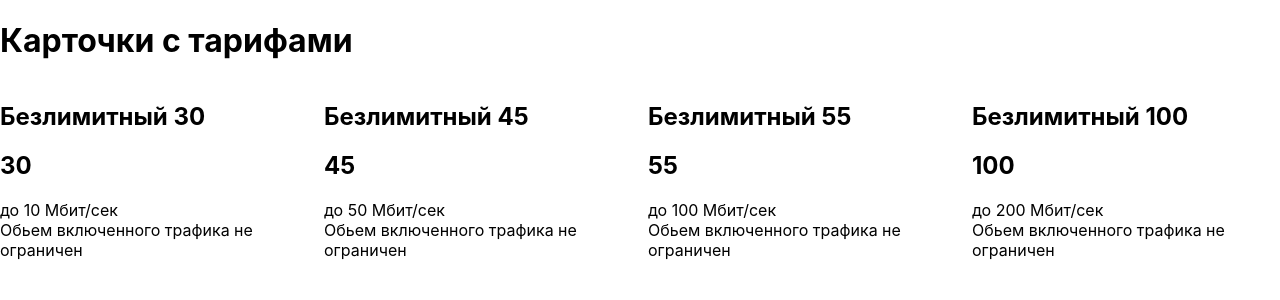
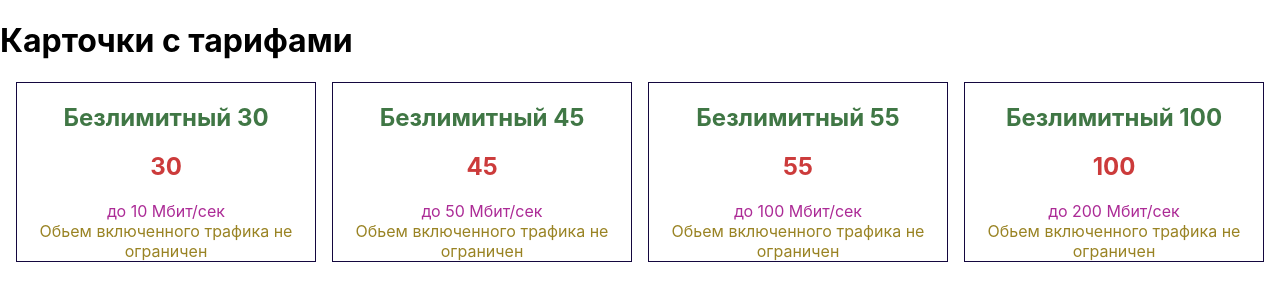
Before and after one commit to Oksana2211/react3, a React app: page / in a window 1280 px wide. Shown: the top 300 px of the page. Built offline with nearby package versions, Linux system fonts and the light colour scheme.

Commit message:
correction style

```diff
--- a/src/App.jsx
+++ b/src/App.jsx
@@ -1,4 +1,5 @@
 import Cards from "./components/RatesCards/RatesCards";
+import st from "./styles/index.css"
 
 
 const rates = [
@@ -39,7 +40,7 @@
   function App() {
     return(
       <div>
-        <h1>Карточки с тарифами</h1>
+        <h1 className={st.header}>Карточки с тарифами</h1>
         <Cards arr = {rates}/>
       </div>
     )
--- a/src/components/RatesCards/slyle.module.scss
+++ b/src/components/RatesCards/slyle.module.scss
@@ -1,4 +1,6 @@
 .cards{
+  text-align: center;
+  margin: 0 1rem 0 1rem;
   display: grid;
   grid-template-columns: 1fr 1fr 1fr 1fr;
   grid-template-rows: 1fr;
--- a/src/components/item/item.jsx
+++ b/src/components/item/item.jsx
@@ -1,12 +1,13 @@
+import st from "./style.module.scss"
 
 export default function Item(props) {
   console.log(props)
   return(
-    <section>
-    <h2>{props.item.name}</h2>
-    <h2>{props.item.price}</h2>
-    <div>{props.item.speed}</div>
-    <div>{props.item.info}</div>
+    <section className={st.card}>
+    <h2 className={st.name}>{props.item.name}</h2>
+    <h2 className={st.price}>{props.item.price}</h2>
+    <div className={st.speed}>{props.item.speed}</div>
+    <div className={st.info}>{props.item.info}</div>
     </section>
   )
 }
--- a/src/components/item/style.module.scss
+++ b/src/components/item/style.module.scss
@@ -0,0 +1,19 @@
+.card{
+border: 1px solid rgb(20, 8, 63);
+color: rgb(25, 12, 61);
+}
+.name{
+color: #407745;
+}
+
+.price {
+color: #cc3b3b;
+}
+
+.speed{
+color: #ac2b96;
+}
+
+.info{
+color: #998323;
+}
--- a/src/styles/index.css
+++ b/src/styles/index.css
@@ -11,3 +11,8 @@
   font-family: source-code-pro, Menlo, Monaco, Consolas, 'Courier New',
     monospace;
 }
+
+.header{
+  font-size: 1.7rem;
+  text-align: center;
+}
```
